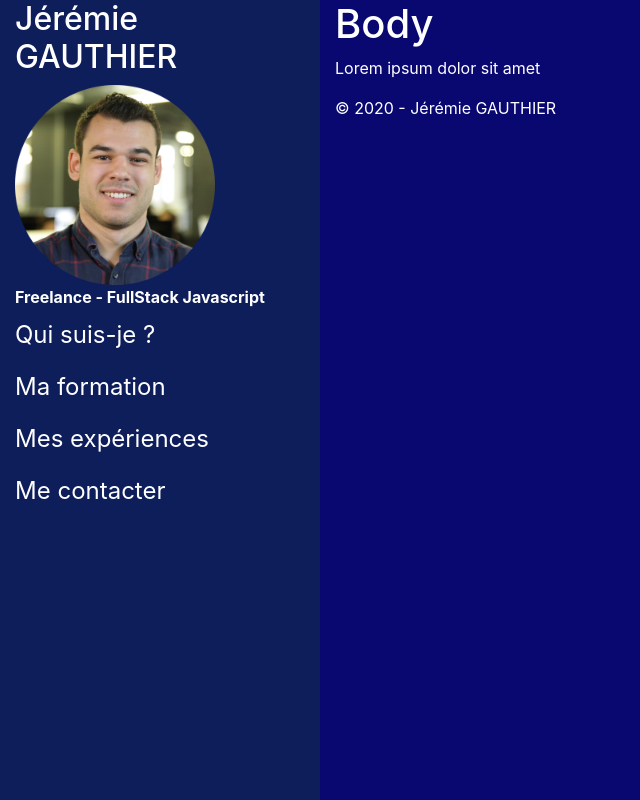
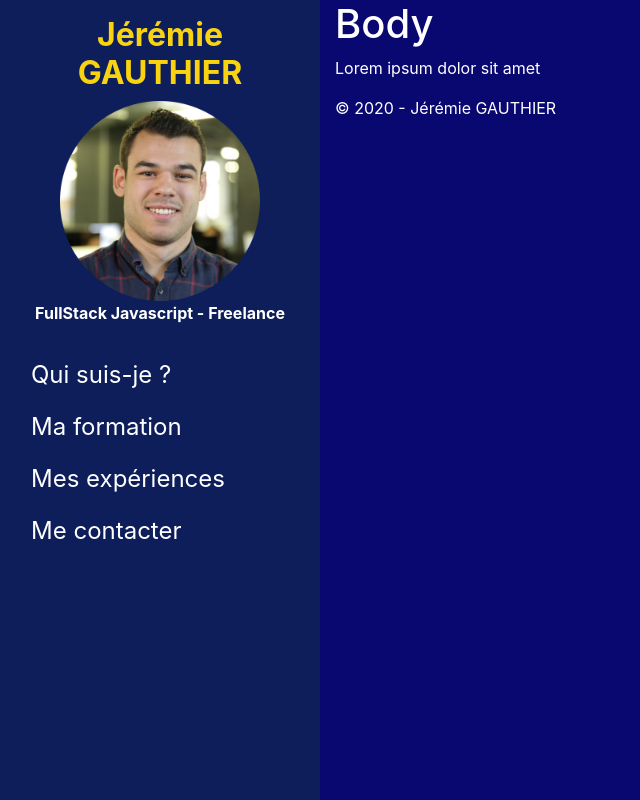
Before and after one commit to jeremie-gauthier/jeremie-gauthier.github.io, a Gatsby app: page / in a window 1280 px wide. Shown: the whole page, without its empty margins (0-640 px from the left). Built offline with nearby package versions, Linux system fonts and the light colour scheme.

Commit message:
end building the header

```diff
--- a/src/components/header.jsx
+++ b/src/components/header-desktop.jsx
@@ -1,16 +1,20 @@
 import React, { Fragment } from "react";
 import { Image } from "react-bootstrap";
 import portrait from "../assets/jergauth.png";
-import stylesHeader from "./header.module.css";
+import stylesHeader from "./header-desktop.module.css";
 import { Link } from "gatsby";
 
 export default () => {
 	return (
 		<Fragment>
-			<h2>J&eacute;r&eacute;mie GAUTHIER</h2>
-			<Image src={portrait} width={200} />
-			<div className={stylesHeader.subtitle}>
-				Freelance - FullStack Javascript
+			<div className={stylesHeader.profile}>
+				<h1 className={stylesHeader.title}>J&eacute;r&eacute;mie GAUTHIER</h1>
+				<div className={stylesHeader.portrait}>
+					<Image fluid src={portrait} alt="Portrait" />
+				</div>
+				<div className={stylesHeader.subtitle}>
+					FullStack Javascript - Freelance
+				</div>
 			</div>
 			<div className={stylesHeader.links}>
 				<Link to="about">Qui suis-je ?</Link>
--- a/src/components/header.module.css
+++ b/src/components/header-desktop.module.css
@@ -1,3 +1,20 @@
+.profile {
+	text-align: center;
+	margin-bottom: 1.5rem;
+}
+
+.title {
+	font-size: 2rem;
+	font-weight: bold;
+	color: #f9d310;
+}
+
+.portrait {
+	max-width: 200px;
+	margin-left: auto;
+	margin-right: auto;
+}
+
 .subtitle {
 	font-weight: bold;
 }
@@ -5,6 +22,7 @@
 .links {
 	display: flex;
 	flex-direction: column;
+	padding-left: 1rem;
 }
 
 .links * {
@@ -12,6 +30,7 @@
 	padding: 0.5rem 0rem;
 	color: #fff;
 	text-decoration: none;
+	max-width: fit-content;
 }
 
 .links *:hover {
--- /dev/null
+++ b/src/components/header-mobile.jsx
@@ -0,0 +1,33 @@
+import React from "react";
+import { Dropdown, Container, Image } from "react-bootstrap";
+import stylesHeader from "./header-mobile.module.css";
+import menu from "../assets/menu-burger.svg";
+import { Link } from "gatsby";
+
+export default () => {
+	return (
+		<Container className={stylesHeader.container}>
+			<h1 className={stylesHeader.title}>J&eacute;r&eacute;mie GAUTHIER</h1>
+			<Dropdown>
+				<Dropdown.Toggle>
+					<Image src={menu} />
+				</Dropdown.Toggle>
+
+				<Dropdown.Menu>
+					<Dropdown.Item>
+						<Link to="about">Qui suis-je ?</Link>
+					</Dropdown.Item>
+					<Dropdown.Item>
+						<Link to="school">Ma formation</Link>
+					</Dropdown.Item>
+					<Dropdown.Item>
+						<Link to="work">Mes exp&eacute;riences</Link>
+					</Dropdown.Item>
+					<Dropdown.Item>
+						<Link to="contact">Me contacter</Link>
+					</Dropdown.Item>
+				</Dropdown.Menu>
+			</Dropdown>
+		</Container>
+	);
+};
--- /dev/null
+++ b/src/components/header-mobile.module.css
@@ -0,0 +1,14 @@
+.container {
+	display: flex;
+	flex-direction: row;
+	align-items: baseline;
+	justify-content: space-around;
+	padding: 0;
+	margin: 0;
+}
+
+.title {
+	font-size: 1.05rem;
+	font-weight: bold;
+	color: #f9d310;
+}
--- a/src/pages/index.jsx
+++ b/src/pages/index.jsx
@@ -2,16 +2,24 @@ import React from "react";
 import { Container, Row, Col } from "react-bootstrap";
 import "bootstrap/dist/css/bootstrap.min.css";
 import "../styles/global.css";
-import Header from "../components/header";
+import HeaderDesktop from "../components/header-desktop";
+import HeaderMobile from "../components/header-mobile";
 import Footer from "../components/footer";
 
 export default () => {
 	return (
 		<Container fluid>
-			<Row>
-				<Col sm={3} style={{ backgroundColor: "#0D1E5B" }}>
-					<Header />
+			{/* Show on xs only */}
+			<Row className="d-block d-sm-none bg-header">
+				<HeaderMobile />
+			</Row>
+
+			<Row className="full-height">
+				{/* Show on sm+ only */}
+				<Col className="d-none d-sm-block bg-header pad-top" md={3} sm={5}>
+					<HeaderDesktop />
 				</Col>
+
 				<Col style={{ backgroundColor: "#090770" }}>
 					<h1>Body</h1>
 					<p>Lorem ipsum dolor sit amet</p>
--- a/src/styles/global.css
+++ b/src/styles/global.css
@@ -1,5 +1,5 @@
 :root {
-	--primary: #071e70;
+	--primary: #0d1e5b;
 	--secondary: #090770;
 	--tertiary: #f9d310;
 }
@@ -9,6 +9,7 @@ body,
 #___gatsby,
 #gatsby-focus-wrapper {
 	height: 100%;
+	overflow: hidden;
 }
 
 body {
@@ -17,6 +18,14 @@ body {
 }
 
 .container-fluid,
-.row {
+.full-height {
 	height: 100%;
 }
+
+.bg-header {
+	background-color: var(--primary);
+}
+
+.pad-top {
+	padding-top: 1rem;
+}
```
Also changed, not shown: src/assets/menu-burger.svg (added).
